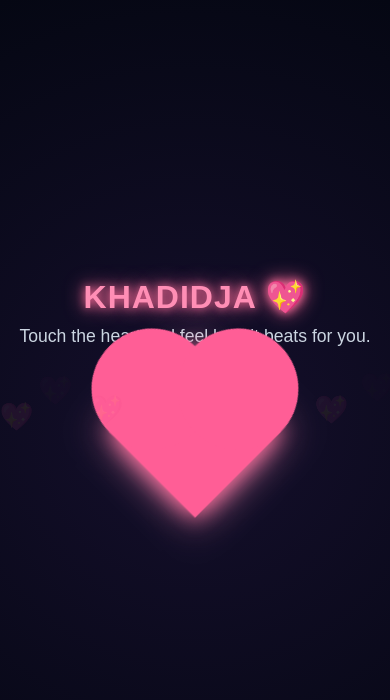
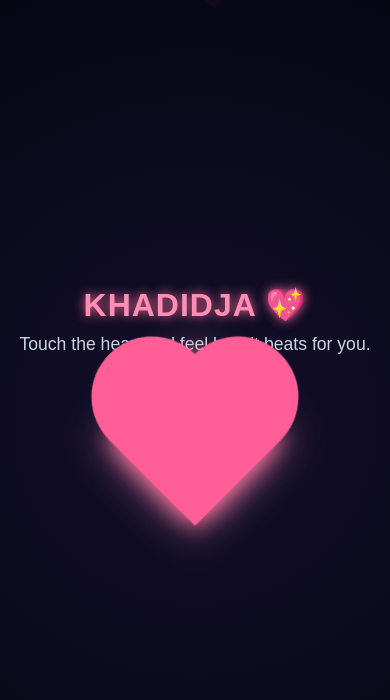
Before and after one commit to benben1010/DJAMILA, a plain HTML site: page index.html in a window 390 px wide. Both pictures are taken after a click on the element 195 px from the left and 440 px from the top of the page. Drawn offline with Linux system fonts and the light colour scheme.

Commit message:
Enhance heartbeat interaction with sound and effects
Added sound effects and improved heart animation on click.

```diff
--- a/index.html
+++ b/index.html
@@ -10,6 +10,7 @@
         margin: 0;
         padding: 0;
       }
+
       body {
         font-family: 'Poppins', sans-serif;
         background: radial-gradient(circle at center, #150f2c 0%, #050713 100%);
@@ -23,18 +24,32 @@
         text-align: center;
         transition: background 0.3s ease;
       }
+
+      @keyframes glow {
+        0%,
+        100% {
+          text-shadow: 0 0 10px #ff6b9a;
+        }
+        50% {
+          text-shadow: 0 0 25px #ff8eb5, 0 0 40px #ff6b9a;
+        }
+      }
+
       h1 {
         font-size: 2em;
         letter-spacing: 1px;
         margin-bottom: 10px;
         color: #ff8eb5;
         text-shadow: 0 0 10px #ff6b9a, 0 0 20px #ff6b9a;
+        animation: glow 2s infinite ease-in-out; /* NEW */
       }
+
       p {
         color: #cbd5e1;
         margin-bottom: 25px;
         font-size: 1.1em;
       }
+
       .heart {
         width: 120px;
         height: 120px;
@@ -44,7 +59,13 @@
         animation: beat 1s infinite ease-in-out;
         cursor: pointer;
         box-shadow: 0 0 20px #ff6b9a, 0 0 40px #ff8eb5;
+        touch-action: manipulation; /* NEW (mobile tap friendliness) */
       }
+
+      .heart:active {
+        transform: rotate(-45deg) scale(1.3); /* NEW (mobile tap effect) */
+      }
+
       .heart::before,
       .heart::after {
         content: '';
@@ -54,14 +75,17 @@
         border-radius: 50%;
         position: absolute;
       }
+
       .heart::before {
         top: -60px;
         left: 0;
       }
+
       .heart::after {
         top: 0;
         left: 60px;
       }
+
       @keyframes beat {
         0%,
         100% {
@@ -71,6 +95,7 @@
           transform: rotate(-45deg) scale(1.2);
         }
       }
+
       .floating-heart {
         position: absolute;
         bottom: 50px;
@@ -78,7 +103,9 @@
         color: #ff6b9a;
         animation: floatUp 3s ease-out forwards;
         opacity: 0.9;
+        pointer-events: none;
       }
+
       @keyframes floatUp {
         0% {
           transform: translateY(0) scale(1);
@@ -89,6 +116,7 @@
           opacity: 0;
         }
       }
+
       .message {
         margin-top: 30px;
         font-size: 1.2em;
@@ -99,11 +127,13 @@
         opacity: 0;
         text-shadow: 0 0 5px #ff8eb5;
       }
+
       .message.show {
         opacity: 1;
       }
     </style>
   </head>
+
   <body>
     <h1>KHADIDJA 💖</h1>
     <p>Touch the heart and feel how it beats for you.</p>
@@ -111,10 +141,14 @@
     <div class="heart" id="heart"></div>
     <div class="message" id="message"></div>
 
+    <!-- NEW: Sound (put heartbeat.mp3 in the same folder) -->
+    <audio id="beatSound" src="heartbeat.mp3" preload="auto"></audio>
+
     <script>
       const heart = document.getElementById('heart');
       const message = document.getElementById('message');
       const body = document.body;
+      const sound = document.getElementById('beatSound');
 
       const lines = [
         'Every beat is for you 💓',
@@ -135,31 +169,67 @@
         'You turn ordinary moments into poetry ✍️💖',
       ];
 
-      heart.addEventListener('click', () => {
-        // Background pulse
+      function spawnFloatingHeartsFromHeart() {
+        const rect = heart.getBoundingClientRect();
+        const originX = rect.left + rect.width / 2;
+        const originY = rect.top + rect.height / 2;
+
+        for (let i = 0; i < 5; i++) {
+          const floatHeart = document.createElement('div');
+          floatHeart.classList.add('floating-heart');
+          floatHeart.textContent = '💖';
+
+          // NEW: start near the heart (with slight spread)
+          const spread = 30;
+          floatHeart.style.left = originX + (Math.random() * spread - spread / 2) + 'px';
+          floatHeart.style.top = originY + (Math.random() * spread - spread / 2) + 'px';
+
+          // NEW: slightly varied animation duration
+          floatHeart.style.animationDuration = 2 + Math.random() * 2 + 's';
+
+          document.body.appendChild(floatHeart);
+          setTimeout(() => floatHeart.remove(), 3000);
+        }
+      }
+
+      function playBeatSound() {
+        // NEW: some browsers require user gesture (click is fine)
+        sound.currentTime = 0;
+        sound.play().catch(() => {
+          // ignore if autoplay is blocked for any reason
+        });
+      }
+
+      function speedUpHeartBeat() {
+        // NEW: faster beat on click then return to normal
+        heart.style.animation = 'beat 0.5s infinite ease-in-out';
+        setTimeout(() => {
+          heart.style.animation = 'beat 1s infinite ease-in-out';
+        }, 600);
+      }
+
+      function pulseBackground() {
         body.style.background =
           'radial-gradient(circle at center,#2b103f 0%,#050713 100%)';
         setTimeout(() => {
           body.style.background =
             'radial-gradient(circle at center,#150f2c 0%,#050713 100%)';
         }, 300);
+      }
 
-        // Floating hearts
-        for (let i = 0; i < 5; i++) {
-          const floatHeart = document.createElement('div');
-          floatHeart.classList.add('floating-heart');
-          floatHeart.textContent = '💖';
-          floatHeart.style.left = Math.random() * 100 + 'vw';
-          floatHeart.style.animationDuration = 2 + Math.random() * 2 + 's';
-          document.body.appendChild(floatHeart);
-          setTimeout(() => floatHeart.remove(), 3000);
-        }
-
-        // Show random romantic message
+      function showRandomMessage() {
         const line = lines[Math.floor(Math.random() * lines.length)];
         message.textContent = line;
         message.classList.add('show');
         setTimeout(() => message.classList.remove('show'), 2500);
+      }
+
+      heart.addEventListener('click', () => {
+        pulseBackground();
+        speedUpHeartBeat();
+        playBeatSound();
+        spawnFloatingHeartsFromHeart();
+        showRandomMessage();
       });
     </script>
   </body>
```
